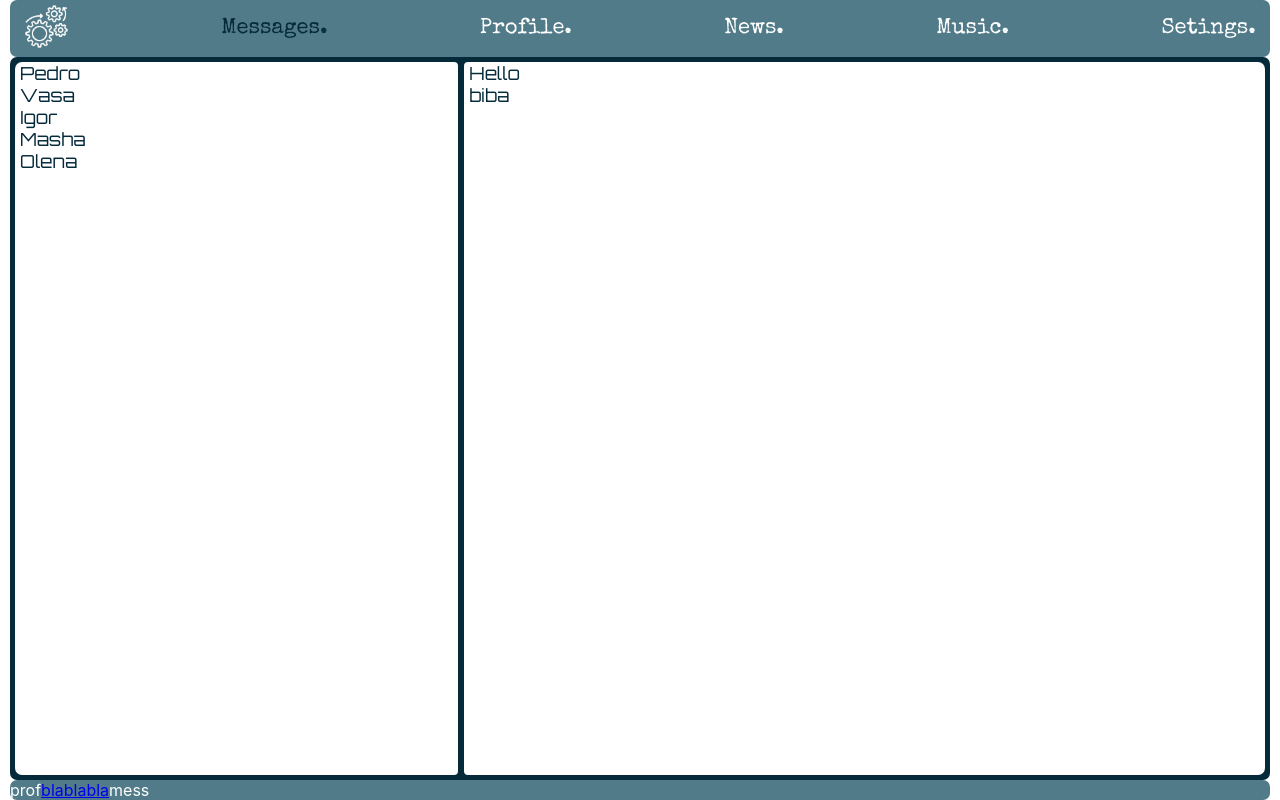
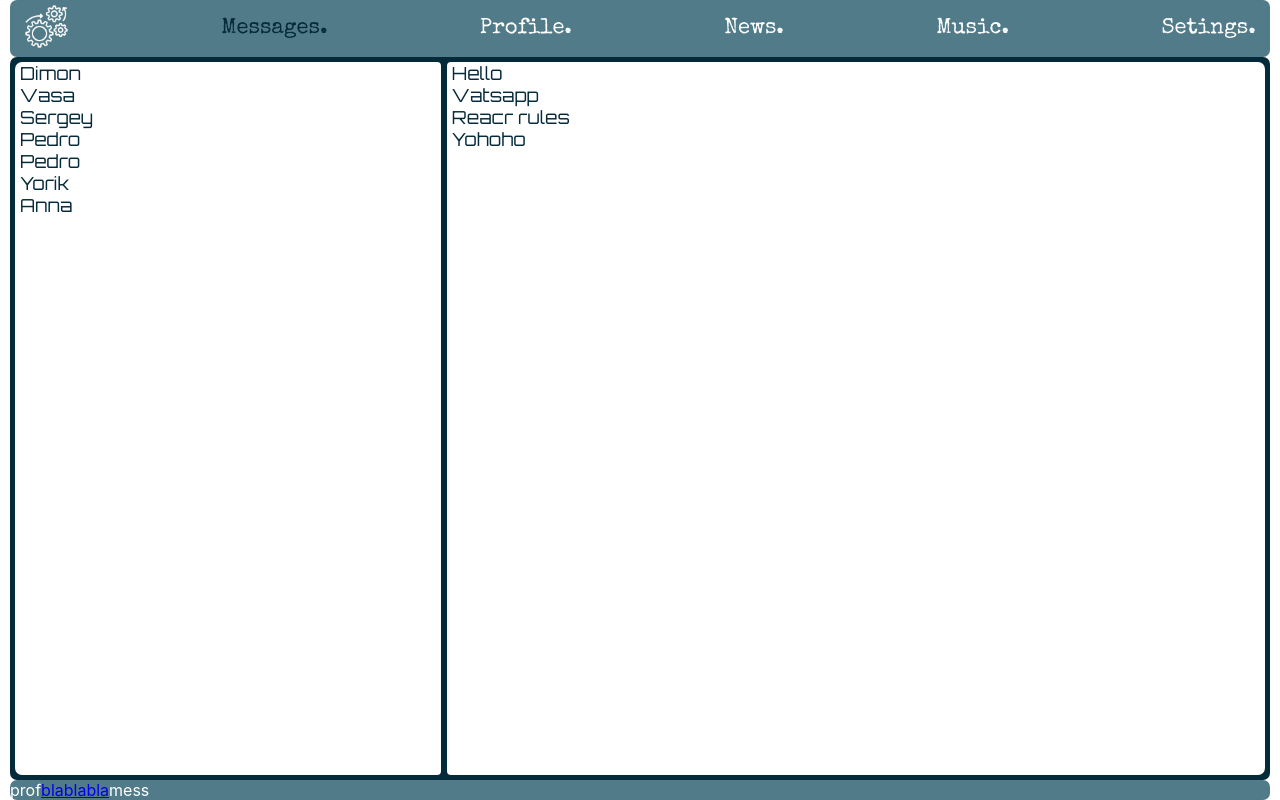
Before and after one commit to Mellivor/React_start, a React (Create React App) app in the folder project_1/my-app/: page /dialogs in a window 1280 px wide. Built offline with nearby package versions, Linux system fonts and the light colour scheme.

Commit message:
Automatic component creation is added by arrays and the .map method

```diff
--- a/project_1/my-app/src/components/Content/Cont.jsx
+++ b/project_1/my-app/src/components/Content/Cont.jsx
@@ -6,7 +6,7 @@ const Cont = () => {
   return (
   <div className={stl.cont}>
       <div className = {stl.gears}>
-        <img className={stl.gearsimag} src='https://evolution.skf.com/wp-content/uploads/sites/5/2020/08/gears-top-image.jpg'></img>
+        <img className={stl.gearsimag} src='https://evolution.skf.com/wp-content/uploads/sites/5/2020/08/gears-top-image.jpg' alt = 'gears'></img>
       </div>
       <Profile />
       <Posts/>
--- a/project_1/my-app/src/components/Content/Posts/Newpost.jsx
+++ b/project_1/my-app/src/components/Content/Posts/Newpost.jsx
@@ -7,7 +7,7 @@ const Newpost = (props) => {
           <div className={stl.text}>
             {props.message}
           </div>
-          <p>likes: {props.likescount}</p>
+          <p>likes: {props.likes}</p>
       </div>
 );
 }
--- a/project_1/my-app/src/components/Content/Posts/Posts.jsx
+++ b/project_1/my-app/src/components/Content/Posts/Posts.jsx
@@ -1,5 +1,14 @@
 import Newpost from './Newpost';
 import stl from './Posts.module.css';
+
+let posts = [
+    { id: 1, post: 'Atlas, I started a real job!!!', likes: 999},
+    { id: 2, post: 'Second_post!!!', likes: 1},
+    { id: 6, post: 'Third_post!!!', likes: -300},
+];
+
+let postElem = posts.map (m =>  <Newpost message={m.post} likes = {m.likes}/> )
+
 const Posts = () => {
   return (
     <div className={stl.posts_wrapper}>
@@ -9,10 +18,7 @@ const Posts = () => {
       <div className={stl.posts_wrapper_button}>
         <button >Send</button>
       </div>
-      <Newpost message="Atlas, I started a real job!!!" likescount="999" />
-      <Newpost message="Second_post!!!" likescount="10" />
-
-
+       {postElem}
     </div>
 );
 }
--- a/project_1/my-app/src/components/Dialogs/Dialogs.jsx
+++ b/project_1/my-app/src/components/Dialogs/Dialogs.jsx
@@ -2,22 +2,36 @@ import Dialogitem from './Dialogitem/Dialogitem';
 import Message from './Message/Message';
 import stl from './Dialogs.module.css';
 
+
+let dialogs = [
+    { id: 1, name: 'Dimon' },
+    { id: 2, name: 'Vasa' },
+    { id: 6, name: 'Sergey' },
+    { id: 9, name: 'Pedro' },
+    { id: 9, name: 'Pedro' },
+    { id: 9, name: 'Yorik' },
+    { id: 2, name: 'Anna' },
+
+
+];
+let dialogsElement = dialogs.map (d =>  <Dialogitem name = {d.name}  id = {d.id}/>)
+
+let messages = [
+    { id: 1, messages: 'Hello' },
+    { id: 2, messages: 'Vatsapp' },
+    { id: 6, messages: 'Reacr rules' },
+    { id: 9, messages: 'Yohoho' }
+];
+let messageElement = messages.map (m => <Message message={m.messages} />)
 const Dialogs = (props) => {
     return (
         <div className={stl.dialogs}>
             <div className={stl.items}>
-                <Dialogitem name='Pedro' id='1' />
-                <Dialogitem name='Vasa' id='2' />
-                <Dialogitem name='Igor' id='3' />
-                <Dialogitem name='Masha' id='5' />
-                <Dialogitem name='Olena' id='6' />
-
-
+                {dialogsElement}
             </div>
             <div className={stl.separator}></div>
             <div className={stl.messages}>
-                <Message message='Hello' />
-                <Message message='biba' />
+                {messageElement}
             </div>
         </div>
     )
```
